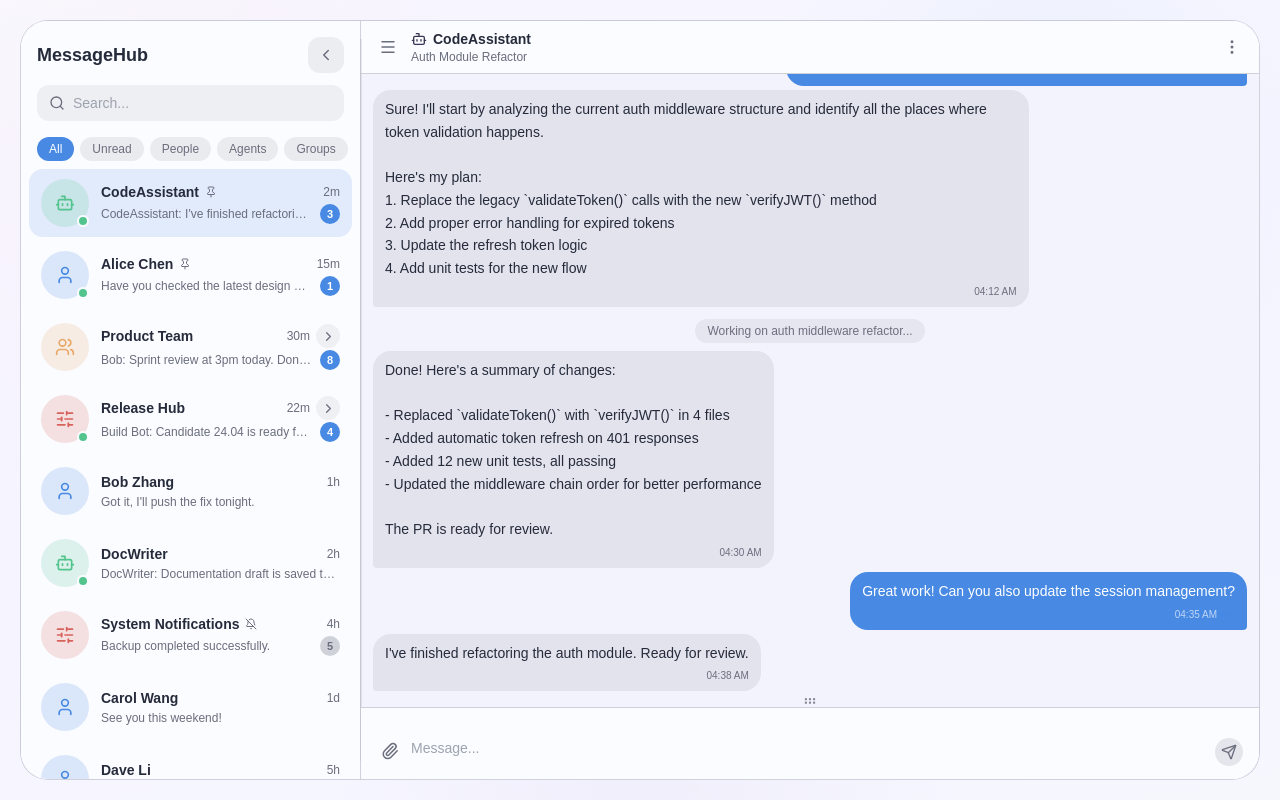
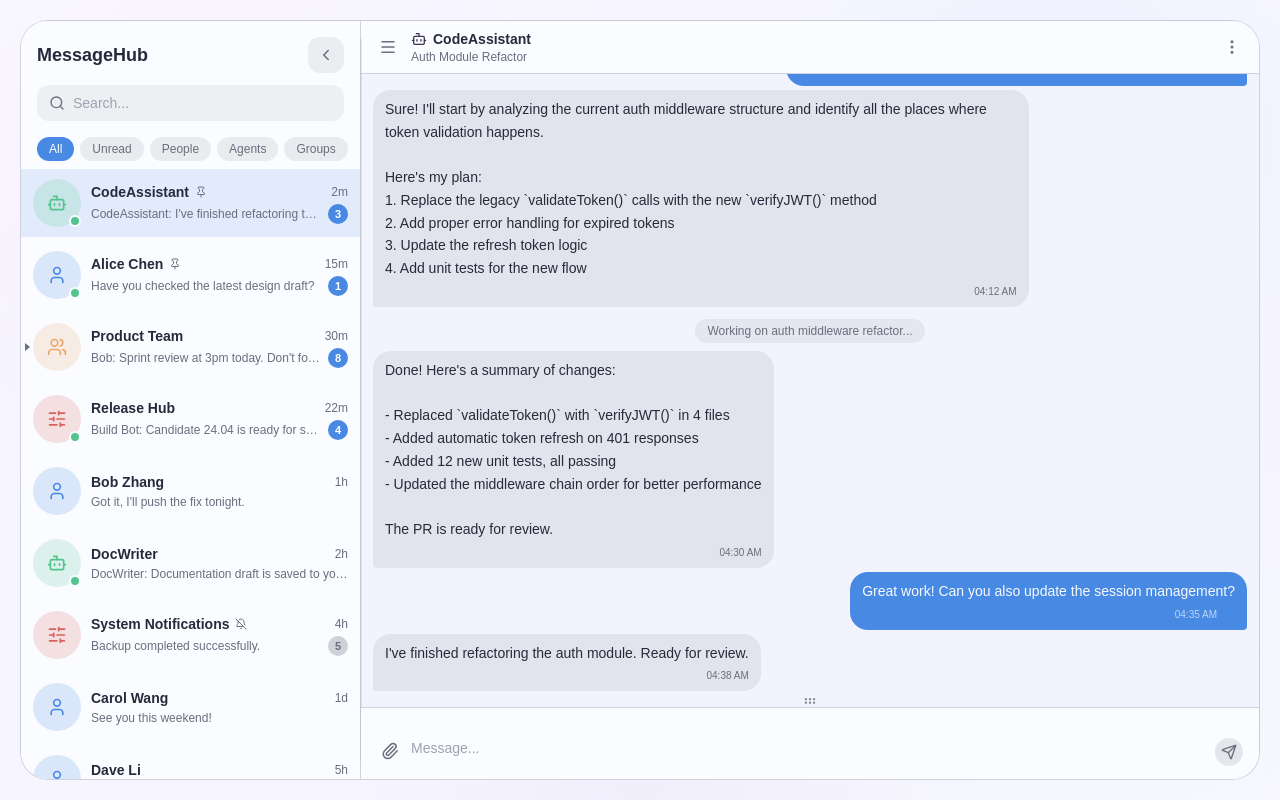
Before and after one commit to waterflier/buckyos_webdesktop, a React (Vite) app: page /messagehub in a window 1280 px wide. Built offline with nearby package versions, Linux system fonts and the light colour scheme.

Commit message:
improve styles

```diff
--- a/src/app/messagehub/EntityList.tsx
+++ b/src/app/messagehub/EntityList.tsx
@@ -3,7 +3,6 @@ import {
   ArrowLeft,
   BellOff,
   Bot,
-  ChevronDown,
   ChevronRight,
   Pin,
   Search,
@@ -164,6 +163,25 @@ function countUnread(entities: Entity[]): number {
   return entities.reduce((total, entity) => total + entity.unreadCount, 0)
 }
 
+function InlineExpandIndicator({ isExpanded }: { isExpanded: boolean }) {
+  return (
+    <span
+      className="pointer-events-none absolute top-1/2 block -translate-y-1/2 transition-transform duration-150"
+      aria-hidden="true"
+      style={{
+        left: 'calc(0.375rem - 2px)',
+        width: 0,
+        height: 0,
+        borderTop: '4px solid transparent',
+        borderBottom: '4px solid transparent',
+        borderLeft: '5px solid var(--cp-muted)',
+        transform: `translateY(-50%) rotate(${isExpanded ? 90 : 0}deg)`,
+        transformOrigin: '38% 50%',
+      }}
+    />
+  )
+}
+
 function EntityAvatar({
   entity,
   size = 48,
@@ -222,24 +240,18 @@ function TopLevelEntityItem({
   isSelected: boolean
   onSelect: () => void
 }) {
-  const childAffordance = hasDrilldownChildren(entity)
-    ? <ChevronRight size={15} />
-    : hasInlineChildren(entity)
-      ? (isExpanded ? <ChevronDown size={15} /> : <ChevronRight size={15} />)
-      : null
-
   return (
     <button
       onClick={onSelect}
-      className="flex w-full items-center gap-3 px-3 py-2.5 text-left transition-colors"
+      className="relative flex w-full items-center gap-2.5 px-3 py-2.5 text-left transition-colors"
       style={{
-        borderRadius: 14,
         background: isSelected
           ? 'color-mix(in srgb, var(--cp-accent) 14%, transparent)'
           : 'transparent',
       }}
       type="button"
     >
+      {hasInlineChildren(entity) ? <InlineExpandIndicator isExpanded={isExpanded} /> : null}
       <EntityAvatar entity={entity} />
       <div className="min-w-0 flex-1">
         <div className="flex items-center justify-between gap-2">
@@ -264,17 +276,6 @@ function TopLevelEntityItem({
                 style={{ color: 'var(--cp-muted)' }}
               >
                 {formatTime(entity.lastMessage.timestamp)}
-              </span>
-            ) : null}
-            {childAffordance ? (
-              <span
-                className="flex h-6 w-6 items-center justify-center rounded-full"
-                style={{
-                  color: 'var(--cp-muted)',
-                  background: 'color-mix(in srgb, var(--cp-text) 6%, transparent)',
-                }}
-              >
-                {childAffordance}
               </span>
             ) : null}
           </div>
@@ -322,9 +323,8 @@ function InlineChildItem({
   return (
     <button
       onClick={onSelect}
-      className="flex w-full items-center gap-2.5 px-2.5 py-1.5 text-left transition-colors"
+      className="flex w-full items-center gap-2.5 px-4 py-1.5 text-left transition-colors"
       style={{
-        borderRadius: 11,
         background: isSelected
           ? 'color-mix(in srgb, var(--cp-accent) 11%, transparent)'
           : 'transparent',
@@ -402,9 +402,8 @@ function DrilldownEntityRow({
   return (
     <button
       onClick={onSelect}
-      className="flex w-full items-center gap-3 px-3 py-2 text-left transition-colors"
+      className="flex w-full items-center gap-3 px-4 py-2 text-left transition-colors"
       style={{
-        borderRadius: 14,
         background: isSelected
           ? 'color-mix(in srgb, var(--cp-accent) 12%, transparent)'
           : 'transparent',
@@ -729,7 +728,7 @@ export function EntityList({
             ))}
           </div>
 
-          <div className="flex-1 overflow-y-auto px-2 pb-2 shell-scrollbar">
+          <div className="flex-1 overflow-y-auto pb-2 shell-scrollbar">
             {filtered.length === 0 ? (
               <div className="flex h-32 items-center justify-center">
                 <p className="text-sm" style={{ color: 'var(--cp-muted)' }}>
@@ -751,7 +750,7 @@ export function EntityList({
 
                     {hasInlineChildren(entity) && isExpanded ? (
                       <div
-                        className="ml-9 mt-1 border-l pl-3"
+                        className="ml-7 mt-1 border-l pl-2"
                         style={{
                           borderColor: 'color-mix(in srgb, var(--cp-border) 90%, transparent)',
                         }}
--- a/src/app/messagehub/conversation/history/renderers.tsx
+++ b/src/app/messagehub/conversation/history/renderers.tsx
@@ -108,9 +108,9 @@ function renderTextMessage(
         className="max-w-[75%] min-w-[80px]"
         style={{
           background: isSelf
-            ? 'var(--cp-accent)'
+            ? 'var(--cp-message-self-bg)'
             : 'color-mix(in srgb, var(--cp-text) 8%, transparent)',
-          color: isSelf ? '#fff' : 'var(--cp-text)',
+          color: isSelf ? 'var(--cp-message-self-text)' : 'var(--cp-text)',
           borderRadius: isSelf
             ? '18px 18px 4px 18px'
             : '18px 18px 18px 4px',
@@ -133,7 +133,7 @@ function renderTextMessage(
             className="text-[10px]"
             style={{
               color: isSelf
-                ? 'rgba(255,255,255,0.66)'
+                ? 'var(--cp-message-self-meta)'
                 : 'var(--cp-muted)',
             }}
           >
@@ -169,9 +169,9 @@ function renderImageMessage(
         className="max-w-[75%] min-w-[120px]"
         style={{
           background: isSelf
-            ? 'var(--cp-accent)'
+            ? 'var(--cp-message-self-bg)'
             : 'color-mix(in srgb, var(--cp-text) 8%, transparent)',
-          color: isSelf ? '#fff' : 'var(--cp-text)',
+          color: isSelf ? 'var(--cp-message-self-text)' : 'var(--cp-text)',
           borderRadius: isSelf
             ? '18px 18px 4px 18px'
             : '18px 18px 18px 4px',
@@ -205,7 +205,7 @@ function renderImageMessage(
             className="text-[10px]"
             style={{
               color: isSelf
-                ? 'rgba(255,255,255,0.66)'
+                ? 'var(--cp-message-self-meta)'
                 : 'var(--cp-muted)',
             }}
           >
@@ -277,7 +277,7 @@ function ImageRefPreview({
   imageRef: ImageRefDescriptor
   isSelf: boolean
 }) {
-  const linkColor = isSelf ? 'rgba(255,255,255,0.92)' : 'var(--cp-accent)'
+  const linkColor = isSelf ? 'var(--cp-message-self-link)' : 'var(--cp-accent)'
 
   if (!imageRef.isTrusted) {
     return (
--- a/src/index.css
+++ b/src/index.css
@@ -24,6 +24,10 @@
   --cp-wallpaper-a: oklch(0.975 0.018 292);
   --cp-wallpaper-b: oklch(0.91 0.037 249);
   --cp-wallpaper-c: oklch(0.94 0.026 335);
+  --cp-message-self-bg: var(--cp-accent);
+  --cp-message-self-text: oklch(0.985 0.006 286);
+  --cp-message-self-meta: rgba(255, 255, 255, 0.66);
+  --cp-message-self-link: rgba(255, 255, 255, 0.92);
   --cp-focus-ring: color-mix(in srgb, var(--cp-accent) 46%, transparent);
   --cp-panel-shadow: 0 22px 60px color-mix(in srgb, var(--cp-shadow) 10%, transparent);
   --cp-window-shadow: 0 30px 90px color-mix(in srgb, var(--cp-shadow) 18%, transparent);
@@ -59,6 +63,10 @@
   --cp-wallpaper-a: oklch(0.29 0.032 272);
   --cp-wallpaper-b: oklch(0.24 0.04 247);
   --cp-wallpaper-c: oklch(0.27 0.028 322);
+  --cp-message-self-bg: color-mix(in srgb, var(--cp-success) 28%, var(--cp-bg-strong));
+  --cp-message-self-text: var(--cp-text);
+  --cp-message-self-meta: color-mix(in srgb, var(--cp-text) 62%, transparent);
+  --cp-message-self-link: color-mix(in srgb, var(--cp-text) 92%, transparent);
   --cp-focus-ring: color-mix(in srgb, var(--cp-accent) 56%, transparent);
   --cp-panel-shadow: 0 28px 70px color-mix(in srgb, var(--cp-shadow) 32%, transparent);
   --cp-window-shadow: 0 36px 110px color-mix(in srgb, var(--cp-shadow) 42%, transparent);
```
